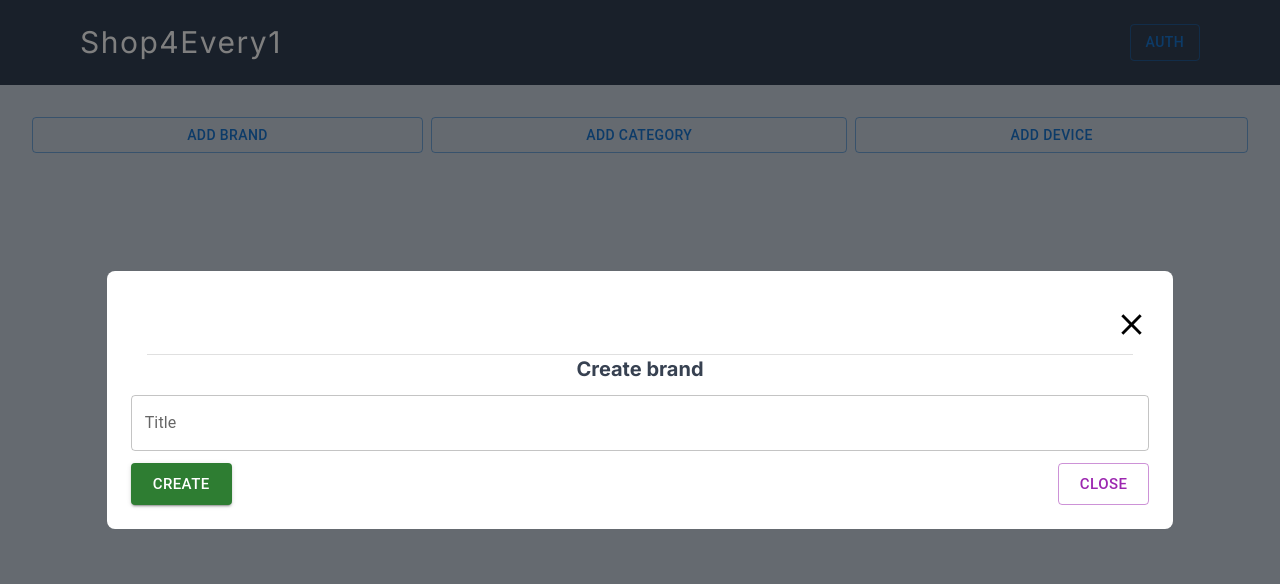
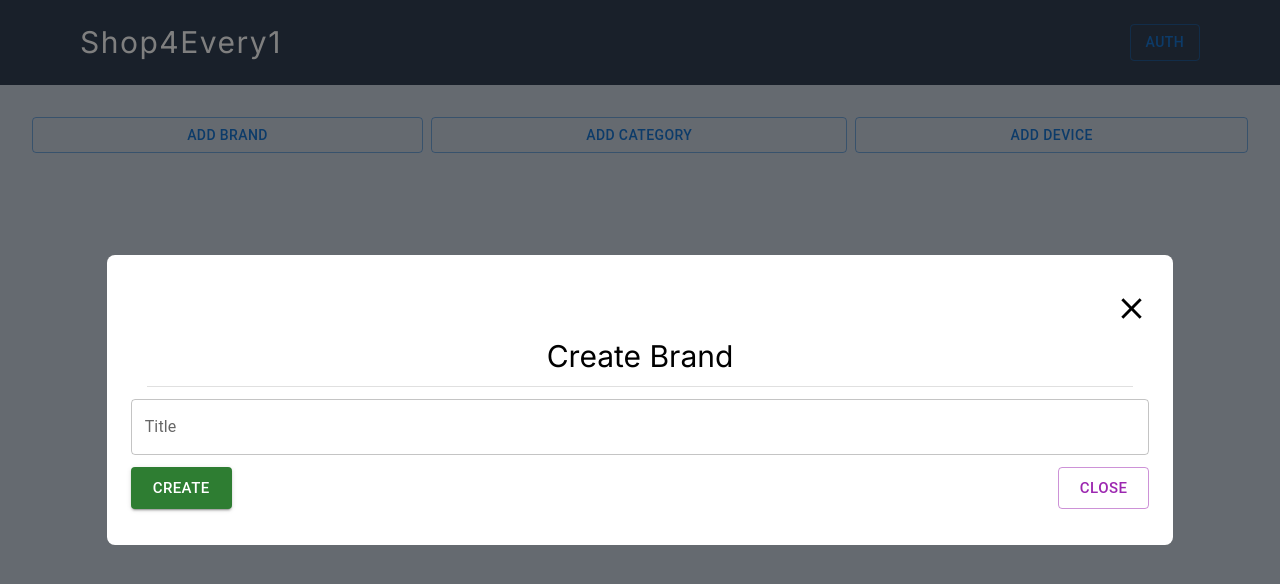
Before and after one commit to Segnities/online-store, a Next.js app in the folder frontend/: page /admin in a window 1280 px wide. Both pictures are taken after a click on the button "ADD BRAND". Shown: the top 584 px of the page. Built offline with nearby package versions, Linux system fonts and the light colour scheme.

Commit message:
modal ui

```diff
--- a/frontend/src/components/CreateBrandModal.tsx
+++ b/frontend/src/components/CreateBrandModal.tsx
@@ -22,10 +22,9 @@ export default function CreateBrandModal(props: CreateBrandModalProps) {
         <Modal
             isOpen={props.isOpen}
             setIsOpen={props.setIsOpen}
+            modalHeader="Create Brand"
         >
-            <h3 className="text-xl font-bold text-center text-gray-700">
-                Create brand
-            </h3>
+
             <div className="grid grid-flow-row gap-2">
                 <Formik
                     initialValues={{
--- a/frontend/src/components/CreateDeviceModal.tsx
+++ b/frontend/src/components/CreateDeviceModal.tsx
@@ -48,10 +48,8 @@ export default function CreateDeviceModal(props: CreateDeviceModalProps) {
         <Modal
             isOpen={props.isOpen}
             setIsOpen={props.setIsOpen}
+            modalHeader="Create device"
         >
-            <h3 className="text-xl font-bold text-center text-gray-700">
-                Create device
-            </h3>
             <div className="grid grid-flow-row gap-2">
                 <Formik
                     initialValues={{
--- a/frontend/src/components/CreateTypeModal.tsx
+++ b/frontend/src/components/CreateTypeModal.tsx
@@ -22,10 +22,8 @@ export default function CreateTypeModal(props: CreateTypeModalProps) {
         <Modal
             isOpen={props.isOpen}
             setIsOpen={props.setIsOpen}
+            modalHeader="Create type"
         >
-            <h3 className="text-xl font-bold text-center text-gray-700">
-                Create type
-            </h3>
             <div className="grid grid-flow-row gap-2">
                 <Formik
                     initialValues={{
--- a/frontend/src/components/UI/Modal.tsx
+++ b/frontend/src/components/UI/Modal.tsx
@@ -10,13 +10,15 @@ interface ModalProps {
     isOpen: boolean;
     setIsOpen: (isOpen: boolean) => void;
     children: ReactNode;
+    modalHeader?: string;
 }
 
 export default function Modal(props: ModalProps) {
     const {
         isOpen,
         setIsOpen,
-        children
+        modalHeader,
+        children,
     } = props;
 
     return (
@@ -38,8 +40,9 @@ export default function Modal(props: ModalProps) {
                                     className="cursor-pointer"
                                 />
                             </div>
+                            <h3 className="text-2xl lg:text-3xl my-3 text-center">{modalHeader}</h3>
                             <Divider variant="middle" />
-                            <div className="flex flex-col gap-3">
+                            <div className="flex flex-col gap-3 my-3">
                                 {children}
                             </div>
                         </div>
```
